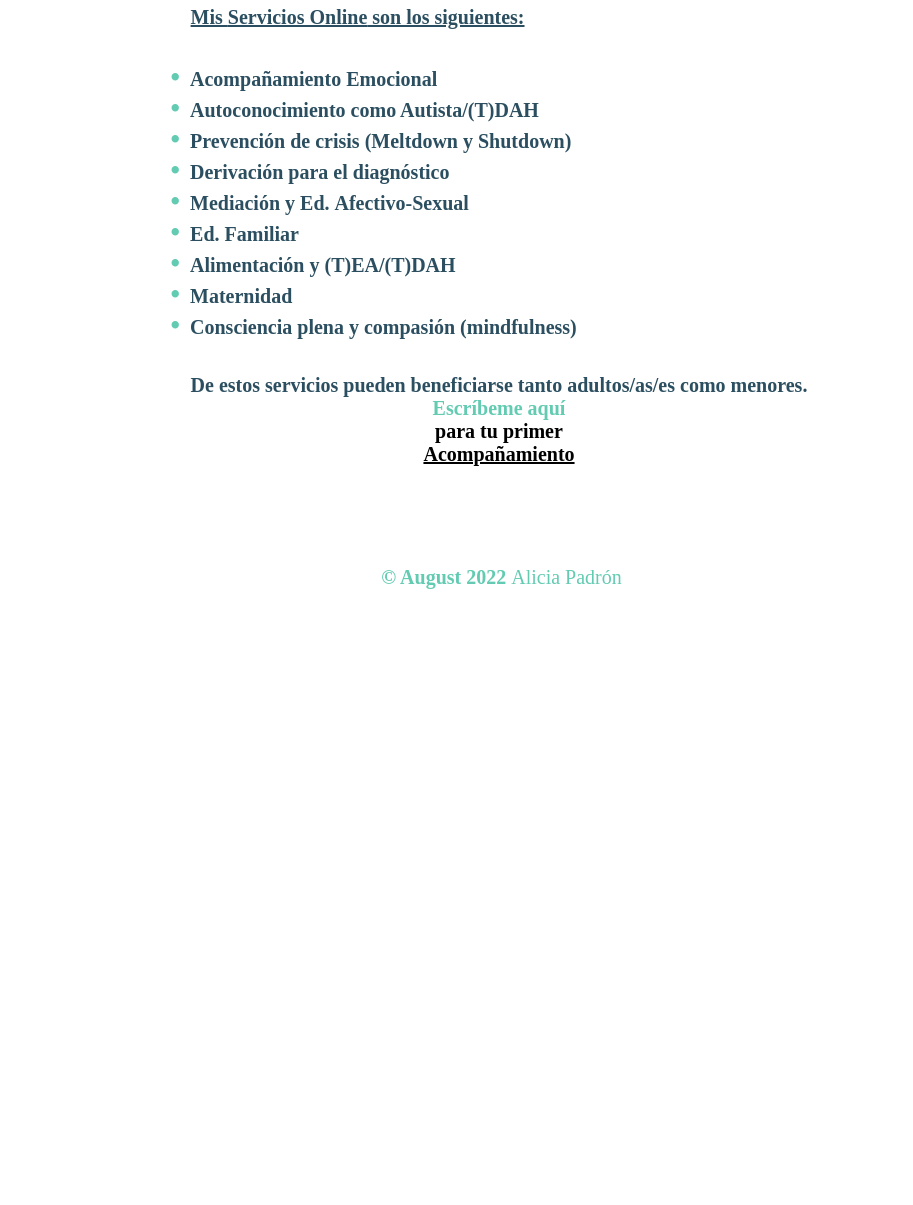
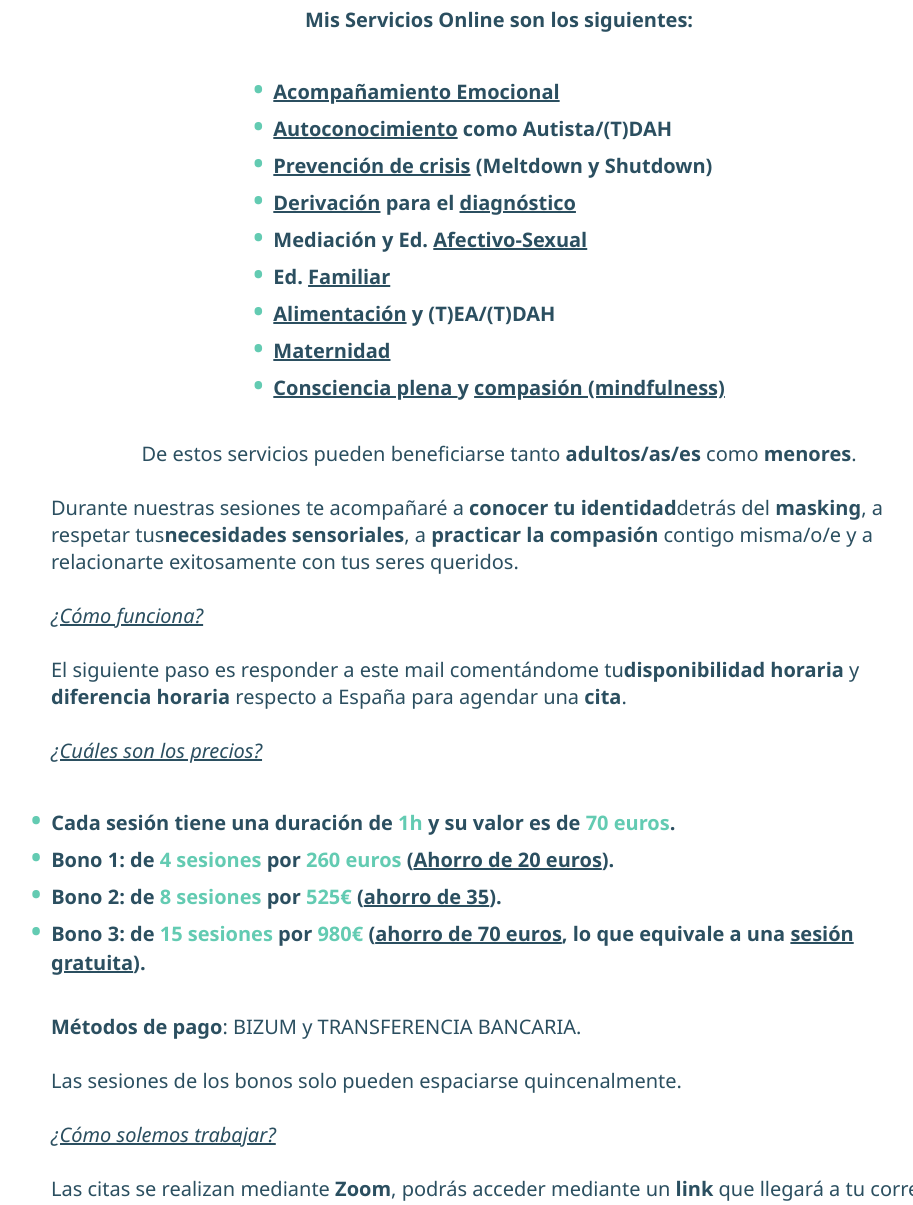
Before and after one commit to aliciaapadron/cpadronsaludmental, a React app: page /#/courses in a window 1280 px wide. Shown: the part 700-1905 px from the top of the page, without its empty margins (141-1054 px from the left). Before the commit the page ends 1319 px from the top, so only its background shows below. Built offline with nearby package versions, Linux system fonts and the light colour scheme.

Commit message:
add changes in courses

```diff
--- a/src/components/pages/Courses.js
+++ b/src/components/pages/Courses.js
@@ -48,77 +48,174 @@ export function Courses() {
             <span className="underline">Alimentación </span> y (T)DAH/(T)EA.{' '}
             <span className="price">Precio: 100€.</span>
           </li>
-          {/* <li className="coursection__list--item">
-
-            <p>Precios:</p>
-            <ul className="coursection__listprices">
-              <li className="coursection__listprices--price">
-                1 sesión por 70€
-              </li>
-              <li className="coursection__listprices--price">
-                4 sesiones por 260€
-              </li>
-              <li className="coursection__listprices--price">
-                8 sesiones por 525€
-              </li>
-              <li className="coursection__listprices--price">
-                15 sesiones por 980€
-              </li>
-            </ul>
-          </li> */}
         </ul>
         <section className="aboutmelist">
-          <p className="aboutmelist__text underline">
-            Mis <span className="bold">Servicios Online</span> son los
-            siguientes:
+          <p className="aboutmelist__text">
+            Mis Servicios Online son los siguientes:
           </p>
           <br />
           <ul className="aboutmelist__list">
             <li className="aboutmelist__list--item">
-              <span className="bold">Acompañamiento Emocional</span>
+              <span className="underline">Acompañamiento Emocional</span>
             </li>
             <li className="aboutmelist__list--item">
-              <span className="bold">Autoconocimiento</span> como Autista/(T)DAH
+              <span className="underline">Autoconocimiento</span> como
+              Autista/(T)DAH
             </li>
             <li className="aboutmelist__list--item">
-              <span className="bold">Prevención de crisis</span> (Meltdown y
-              Shutdown)
+              <span className="underline">Prevención de crisis</span> (Meltdown
+              y Shutdown)
             </li>
             <li className="aboutmelist__list--item">
-              <span className="bold">Derivación</span> para el{' '}
-              <span className="bold">diagnóstico</span>
+              <span className="underline">Derivación</span> para el{' '}
+              <span className="underline">diagnóstico</span>
             </li>
             <li className="aboutmelist__list--item">
-              Mediación y Ed. <span className="bold">Afectivo-Sexual</span>
+              Mediación y Ed. <span className="underline">Afectivo-Sexual</span>
             </li>
             <li className="aboutmelist__list--item">
-              Ed. <span className="bold">Familiar</span>
+              Ed. <span className="underline">Familiar</span>
             </li>
             <li className="aboutmelist__list--item">
-              <span className="bold">Alimentación</span> y (T)EA/(T)DAH
+              <span className="underline">Alimentación</span> y (T)EA/(T)DAH
             </li>
             <li className="aboutmelist__list--item">
-              <span className="bold">Maternidad</span>
+              <span className="underline">Maternidad</span>
             </li>
             <li className="aboutmelist__list--item">
-              <span className="bold">Consciencia plena </span> y{' '}
-              <span className="bold">compasión (mindfulness)</span>
+              <span className="underline">Consciencia plena </span> y{' '}
+              <span className="underline">compasión (mindfulness)</span>
+            </li>
+          </ul>
+          <br />
+        </section>
+        <section className="explanation">
+          <p className="explanation__title">
+            De estos servicios pueden beneficiarse tanto{' '}
+            <span className="bold">adultos/as/es</span> como{' '}
+            <span className="bold">menores</span>.
+          </p>
+          <br />
+          <p>
+            Durante nuestras sesiones te acompañaré a{' '}
+            <span className="bold">conocer tu identidad</span>
+            detrás del <span className="bold">masking</span>, a respetar tus
+            <span className="bold">necesidades sensoriales</span>, a{' '}
+            <span className="bold">practicar la compasión</span> contigo
+            misma/o/e y a relacionarte exitosamente con tus seres queridos.
+          </p>
+          <br />
+          <p className="italic underline">¿Cómo funciona?</p>
+          <br />
+          <p>
+            El siguiente paso es responder a este mail comentándome tu
+            <span className="bold">disponibilidad horaria</span> y{' '}
+            <span className="bold">diferencia horaria</span> respecto a España
+            para agendar una <span className="bold">cita</span>.
+          </p>
+          <br />
+          <p className="italic underline">¿Cuáles son los precios?</p>
+          <br />
+          <ul className="aboutmelist__list">
+            <li className="aboutmelist__list--item">
+              Cada sesión tiene una duración de
+              <span className="green"> 1h</span> y su valor es de{' '}
+              <span className="green">70 euros</span>.
+            </li>
+            <li className="aboutmelist__list--item">
+              Bono 1: de <span className="green">4 sesiones</span> por{' '}
+              <span className="green">260 euros</span> (
+              <span className="underline">Ahorro de 20 euros</span>).
+            </li>
+            <li className="aboutmelist__list--item">
+              Bono 2: de <span className="green">8 sesiones</span> por{' '}
+              <span className="green">525€</span> (
+              <span className="underline">ahorro de 35</span>).
+            </li>
+            <li className="aboutmelist__list--item">
+              Bono 3: de <span className="green">15 sesiones</span> por{' '}
+              <span className="green">980€</span> (
+              <span className="underline">ahorro de 70 euros</span>, lo que
+              equivale a una <span className="underline">sesión gratuita</span>
+              ).
             </li>
           </ul>
           <br />
           <p>
-            De estos servicios pueden beneficiarse tanto adultos/as/es como
-            menores.
+            <span className="bold">Métodos de pago</span>: BIZUM y TRANSFERENCIA
+            BANCARIA.
           </p>
+          <br />
+          <p>
+            Las sesiones de los bonos solo pueden espaciarse quincenalmente.
+          </p>
+          <br />
+          <p className="italic underline">¿Cómo solemos trabajar?</p>
+          <br />
+          <p>
+            Las citas se realizan mediante <span className="bold">Zoom</span>,
+            podrás acceder mediante un <span className="bold">link</span> que
+            llegará a tu correo.
+          </p>
+          <br />
+          <p>
+            La frecuencia recomendada para vernos es{' '}
+            <span className="bold">una vez a la semana</span>, sobre todo al
+            principio, ya que durante esas citas sentaremos las bases de nuestra
+            relación: crear el vínculo, conocerte…
+          </p>
+          <br />
+          <p>
+            Posteriormente y en función de tus intereses las citas pueden{' '}
+            <span className="bold">espaciarse</span>.
+          </p>
+          <br />
+          <p>
+            <span className="bold">Antes</span> de nuestra{' '}
+            <span className="bold">primera cita</span>, te enviaré un{' '}
+            <span className="bold">formulario</span> que leeré antes de
+            conocernos.
+          </p>
+          <br />
+          <p>
+            Agilizaremos el trabajo mediante{' '}
+            <span className="bold">Tareas</span> entre citas (no son
+            obligatorias).
+          </p>
+          <br />
+          <p>
+            Tendrás <span className="bold">acceso ilimitado</span> a comunicarte
+            conmigo por <span className="bold">mail</span>, para contarme
+            inquietudes, desahogarte…
+          </p>
+          <br />
+          <p className="italic underline">
+            ¿Cuál es el procedimiento si quiero un Diagnóstico?
+          </p>
+          <br />
+          <p>
+            Cuando te sientas preparada/o/e te{' '}
+            <span className="bold">derivaré</span> a Patricia, Neuropsicóloga
+            experta en (T)EA y (T)DAH. Sus diagnósticos son{' '}
+            <span className="bold">válidos</span> también en{' '}
+            <span className="bold">LATAM</span>. El{' '}
+            <span className="green">precio</span> de cada sesión para el
+            diagnóstico es de <span className="green">70 euros</span> y suelen
+            requerirse al menos <span className="green">5 sesiones</span>.
+          </p>
+          <br />
         </section>
-        <a
-          className="emailLink"
-          href="mailto: cpadronsaludmental@gmail.com"
-          title="Enviar un email"
-        >
-          Escríbeme aquí
-        </a>{' '}
-        para tu primer <span className="underline">Acompañamiento</span>{' '}
+        <div className="writeme">
+          <a
+            className="contactlink writeme__link"
+            href="mailto: cpadronsaludmental@gmail.com"
+            title="Enviar un email"
+            target="_blank"
+            rel="noreferrer"
+          >
+            Escríbeme para tu primer Acompañamiento.
+          </a>
+        </div>
       </section>
       <Footer />
     </>
--- a/src/styles/components/aboutme.scss
+++ b/src/styles/components/aboutme.scss
@@ -35,34 +35,26 @@
 .aboutmesection {
   &__text {
     color: $darkgreen;
+    font-family: $text;
     font-size: 16px;
-    margin: 0 338px;
+    margin: 0 48px;
     @include desktop() {
       font-size: 20px;
+      margin: 0 338px;
     }
   }
 }
-.bold {
-  font-weight: bolder;
-}
-.italic {
-  font-style: italic;
-}
+
 .writeme {
-  display: flex;
-  justify-content: center;
-  text-align: center;
-  margin-bottom: 30px;
   color: $darkgreen;
   background: $background;
   padding: 5px;
   border-radius: 10px;
   font-size: 16px;
   width: fit-content;
-  margin: 0 338px;
+  margin: 0 70px;
   @include desktop() {
     font-size: 22px;
-  }
-  &__link {
+    margin: 0 338px;
   }
 }
--- a/src/styles/components/articles.scss
+++ b/src/styles/components/articles.scss
@@ -46,7 +46,3 @@
     }
   }
 }
-
-.underline {
-  text-decoration: underline;
-}
--- a/src/styles/components/courses.scss
+++ b/src/styles/components/courses.scss
@@ -51,40 +51,7 @@
   &__text {
     margin: 10px 15px;
   }
-  &__list {
-    display: flex;
-    flex-direction: column;
-    justify-content: center;
-    align-items: center;
-    width: 80%;
-    list-style: none;
-    font-weight: bolder;
-    font-family: $text;
-    &--item {
-      text-align: center;
-      color: $darkgreen;
-      font-weight: bolder;
-      text-decoration: none;
-      margin: 15px 0;
-    }
-    &--span {
-      color: $darkcolor;
-    }
-  }
-  &__listprices {
-    list-style: none;
-    &--price {
-      text-decoration: none;
-      color: $link;
-      font-weight: bolder;
-    }
-  }
-}
-.price {
-  text-decoration: none;
-  color: $link;
-  font-weight: bolder;
-}
+
   .emailLink {
     text-decoration: none;
     color: $link;
@@ -94,11 +61,18 @@
       border-radius: 10px;
     }
   }
+
   .aboutmelist {
+    font-family: $text;
+    font-size: 16px;
+    flex-direction: column;
+    justify-content: center;
+    align-items: center;
+    font-weight: bolder;
     color: $darkgreen;
     margin: 0;
-  font-size: 16px;
     margin: 0 60px;
+    display: flex;
     @include desktop() {
       font-size: 20px;
       margin: 0 132px;
@@ -107,6 +81,7 @@
       margin: 10px 0;
       &--item {
         list-style: none;
+        font-weight: bolder;
       }
       &--item::before {
         content: '\2022';
@@ -122,3 +97,25 @@
   .display {
     display: none;
   }
+}
+
+.explanation {
+  font-family: $text;
+  font-size: 16px;
+  flex-direction: column;
+  color: $darkgreen;
+  margin: 0;
+  margin: 0 60px;
+  display: flex;
+  font-weight: lighter;
+  @include desktop() {
+    font-size: 20px;
+    margin: 0 132px;
+  }
+  &__title {
+    text-align: center;
+  }
+}
+.green {
+  color: $link;
+}
--- a/src/styles/core/reset.scss
+++ b/src/styles/core/reset.scss
@@ -5,3 +5,12 @@
   padding: 0;
   box-sizing: border-box;
 }
+.bold {
+  font-weight: bolder;
+}
+.italic {
+  font-style: italic;
+}
+.underline {
+  text-decoration: underline;
+}
```
Lines whose indentation alone changed are shown as unchanged.
